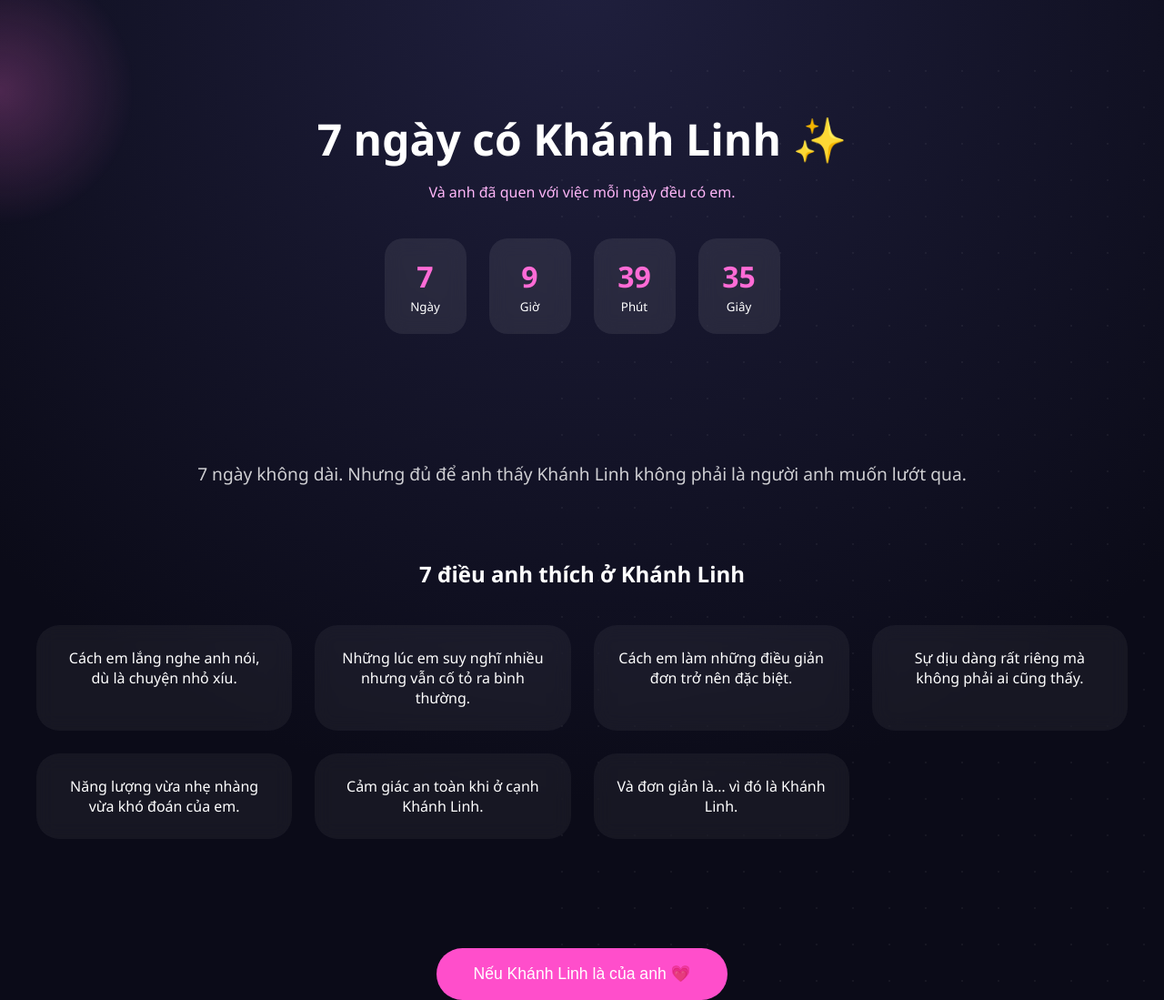
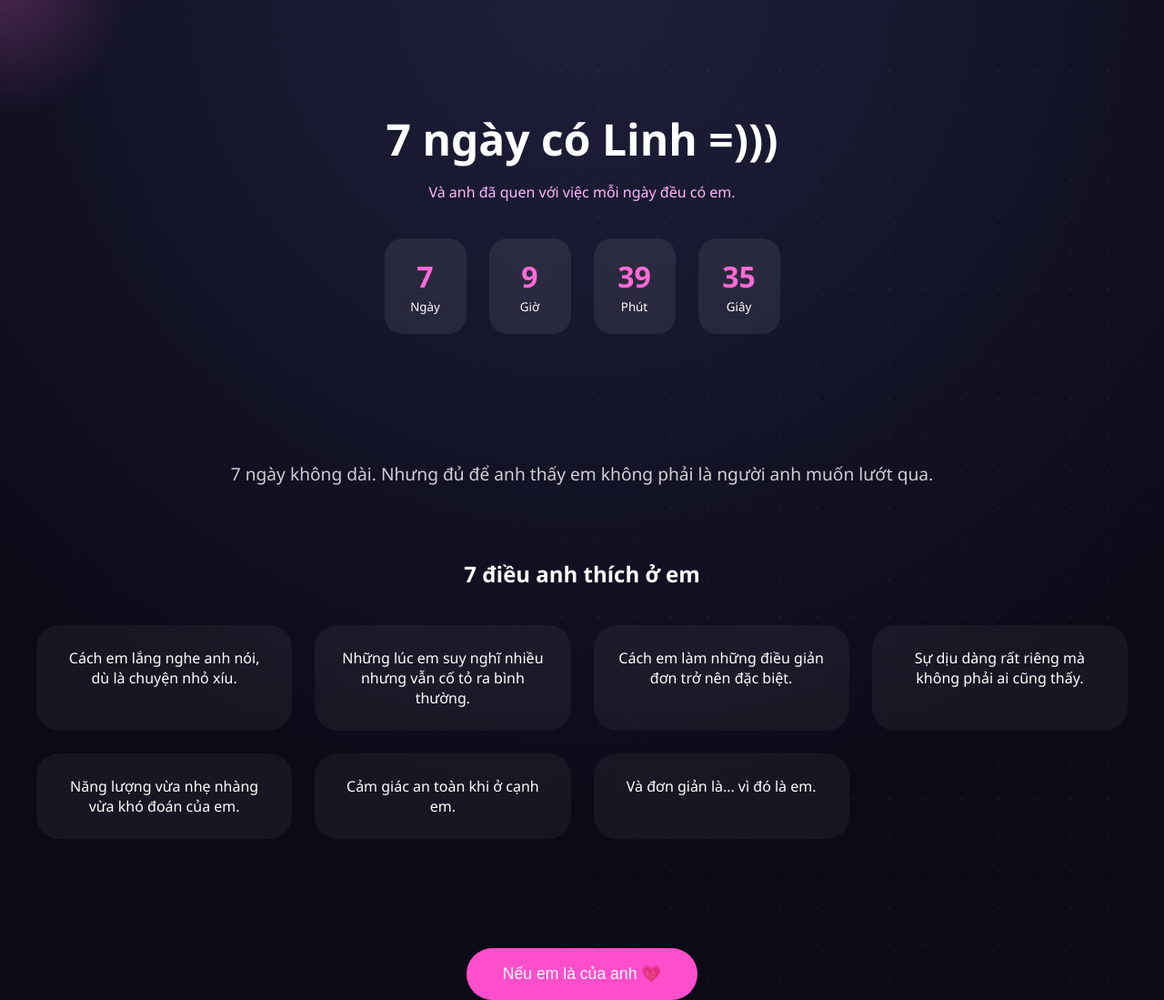
Before and after one commit to furinadegoat/anniversary, a plain HTML site: page index.html in a window 1280 px wide. Shown: the part 20-1119 px from the top of the page at 91% size. Drawn offline with Linux system fonts and the light colour scheme.

Commit message:
Update index.html

```diff
--- a/index.html
+++ b/index.html
@@ -220,7 +220,7 @@ button{
 <div class="cursor-light" id="cursorLight"></div>
 
 <div class="hero">
-    <h1 id="nameClick">7 ngày có Khánh Linh ✨</h1>
+    <h1 id="nameClick">7 ngày có Linh =)))</h1>
     <p class="subtitle">Và anh đã quen với việc mỗi ngày đều có em.</p>
 
     <div id="counter">
@@ -233,29 +233,29 @@ button{
 
 <div class="intro">
     7 ngày không dài.
-    Nhưng đủ để anh thấy Khánh Linh không phải là người anh muốn lướt qua.
+    Nhưng đủ để anh thấy em không phải là người anh muốn lướt qua.
 </div>
 
 <div class="section">
-    <h2>7 điều anh thích ở Khánh Linh</h2>
+    <h2>7 điều anh thích ở em</h2>
     <div class="cards">
         <div class="card">Cách em lắng nghe anh nói, dù là chuyện nhỏ xíu.</div>
         <div class="card">Những lúc em suy nghĩ nhiều nhưng vẫn cố tỏ ra bình thường.</div>
         <div class="card">Cách em làm những điều giản đơn trở nên đặc biệt.</div>
         <div class="card">Sự dịu dàng rất riêng mà không phải ai cũng thấy.</div>
         <div class="card">Năng lượng vừa nhẹ nhàng vừa khó đoán của em.</div>
-        <div class="card">Cảm giác an toàn khi ở cạnh Khánh Linh.</div>
-        <div class="card">Và đơn giản là… vì đó là Khánh Linh.</div>
+        <div class="card">Cảm giác an toàn khi ở cạnh em.</div>
+        <div class="card">Và đơn giản là… vì đó là em.</div>
     </div>
 </div>
 
-<button onclick="showClimax()">Nếu Khánh Linh là của anh 💗</button>
+<button onclick="showClimax()">Nếu em là của anh 💗</button>
 
 <div id="overlay">
     <p>
         Cảm ơn vì 7 ngày vừa rồi. <br><br>
         Anh mong sẽ còn rất nhiều lần "7 ngày" như thế nữa,<br>
-        cùng Khánh Linh. ✨
+        cùng Linh. ✨
     </p>
 </div>
 
```
